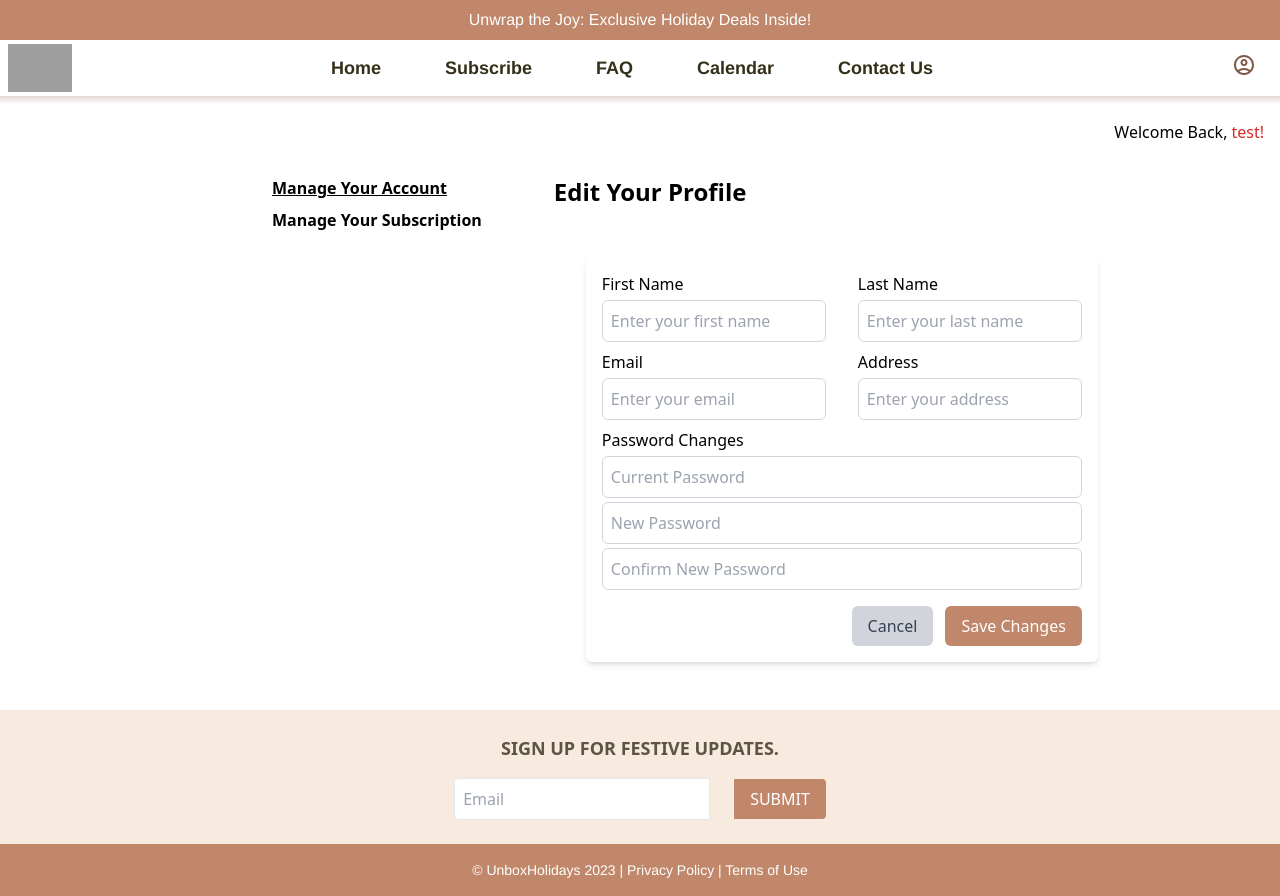
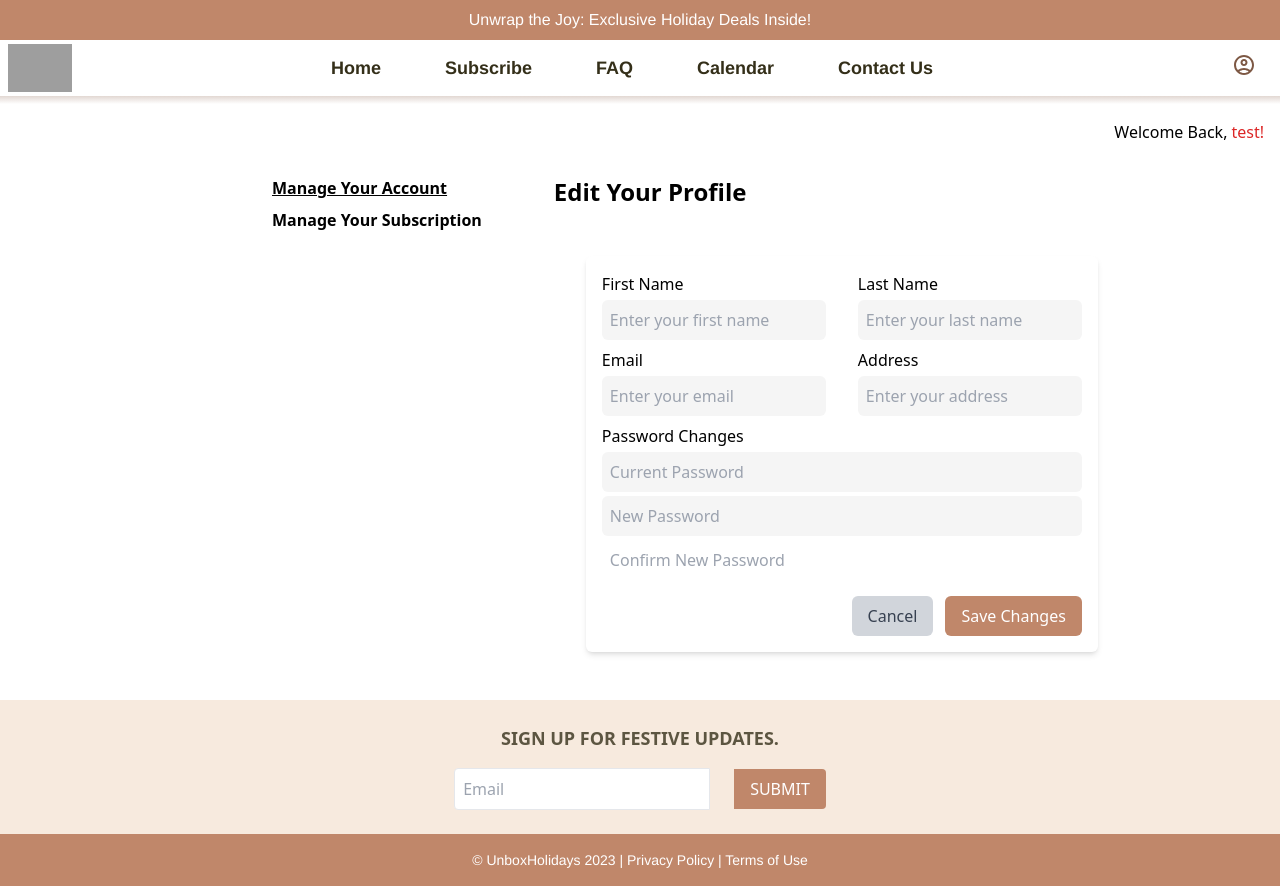
Before and after one commit to Belal-Mohsen/transactional-web-project-Belal-Mohsen, a React (Create React App) app in the folder client/: page /myaccount in a window 1280 px wide. Built offline with nearby package versions, Linux system fonts and the light colour scheme; grey boxes are pictures that could not be loaded; some icons are missing.

Commit message:
Changed some bg colors and layout in the MyAccount page

```diff
--- a/client/src/components/EditProfileForm.jsx
+++ b/client/src/components/EditProfileForm.jsx
@@ -52,7 +52,7 @@ const EditProfileForm = () => {
                         placeholder="Enter your first name"
                         value={formData.firstName}
                         onChange={handleChange}
-                        className="block w-full mt-1 p-2 border border-gray-300 rounded-md"
+                        className="block w-full mt-1 p-2 bg-[#f5f5f5] rounded-md"
                         required
                     />
                 </label>
@@ -65,7 +65,7 @@ const EditProfileForm = () => {
                         placeholder="Enter your last name"
                         value={formData.lastName}
                         onChange={handleChange}
-                        className="block w-full mt-1 p-2 border border-gray-300 rounded-md"
+                        className="block w-full mt-1 p-2 bg-[#f5f5f5] rounded-md"
                         required
                     />
                 </label>
@@ -80,7 +80,7 @@ const EditProfileForm = () => {
                         placeholder="Enter your email"
                         value={formData.email}
                         onChange={handleChange}
-                        className="block w-full mt-1 p-2 border border-gray-300 rounded-md"
+                        className="block w-full mt-1 p-2 bg-[#f5f5f5] rounded-md"
                         required
                     />
                 </label>
@@ -93,7 +93,7 @@ const EditProfileForm = () => {
                         placeholder="Enter your address"
                         value={formData.address}
                         onChange={handleChange}
-                        className="block w-full mt-1 p-2 border border-gray-300 rounded-md"
+                        className="block w-full mt-1 p-2 bg-[#f5f5f5] rounded-md"
                         required
                     />
                 </label>
@@ -107,7 +107,7 @@ const EditProfileForm = () => {
                         placeholder="Current Password"
                         value={formData.currentPassword}
                         onChange={handleChange}
-                        className="block w-full mt-1 p-2 border border-gray-300 rounded-md"
+                        className="block w-full mt-1 p-2 bg-[#f5f5f5] rounded-md"
                         required
                     />
                 </div>
@@ -118,7 +118,7 @@ const EditProfileForm = () => {
                         placeholder="New Password"
                         value={formData.newPassword}
                         onChange={handleChange}
-                        className="block w-full mt-1 p-2 border border-gray-300 rounded-md"
+                        className="block w-full mt-1 p-2 rounded-md bg-[#f5f5f5]"
                         required
                     />
                 </div>
@@ -129,7 +129,7 @@ const EditProfileForm = () => {
                         placeholder="Confirm New Password"
                         value={formData.confirmNewPassword}
                         onChange={handleChange}
-                        className="block w-full mt-1 p-2 border border-gray-300 rounded-md"
+                        className="block w-full mt-1 p-2 bg-[#f5f5f5]rounded-md"
                         required
                     />
                 </div>
--- a/client/src/pages/MyAccountPage.jsx
+++ b/client/src/pages/MyAccountPage.jsx
@@ -13,7 +13,7 @@ const MyAccountPage = ({ username = "test" }) => {
       <NavBar />
       <Shadow />
 
-      <div className="flex flex-col">
+      <div className="flex flex-col flex-grow">
 
         <div className="flex justify-end p-4">
           Welcome Back, <span className='text-red-600 ml-1'>{username}!</span>
```
